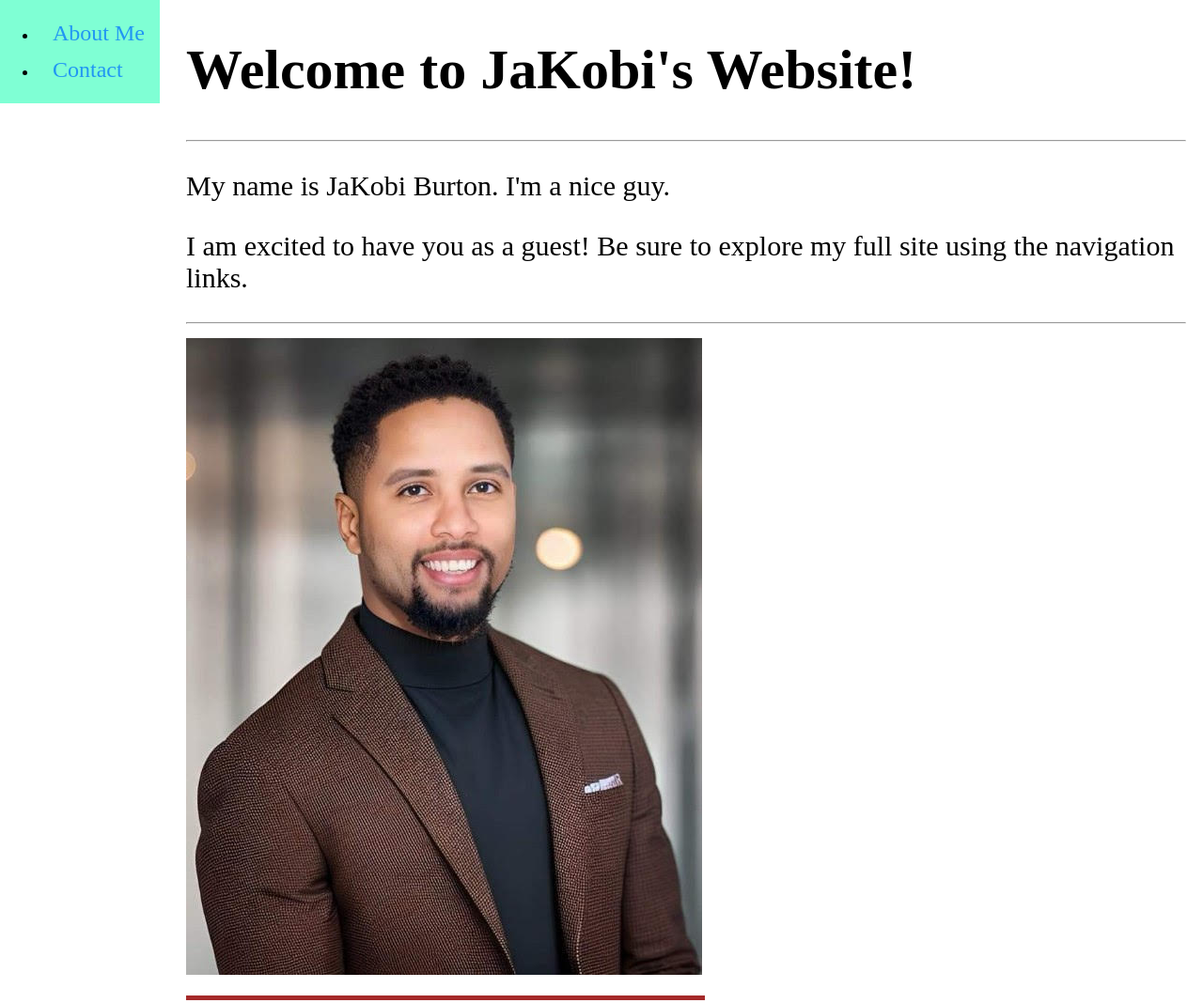
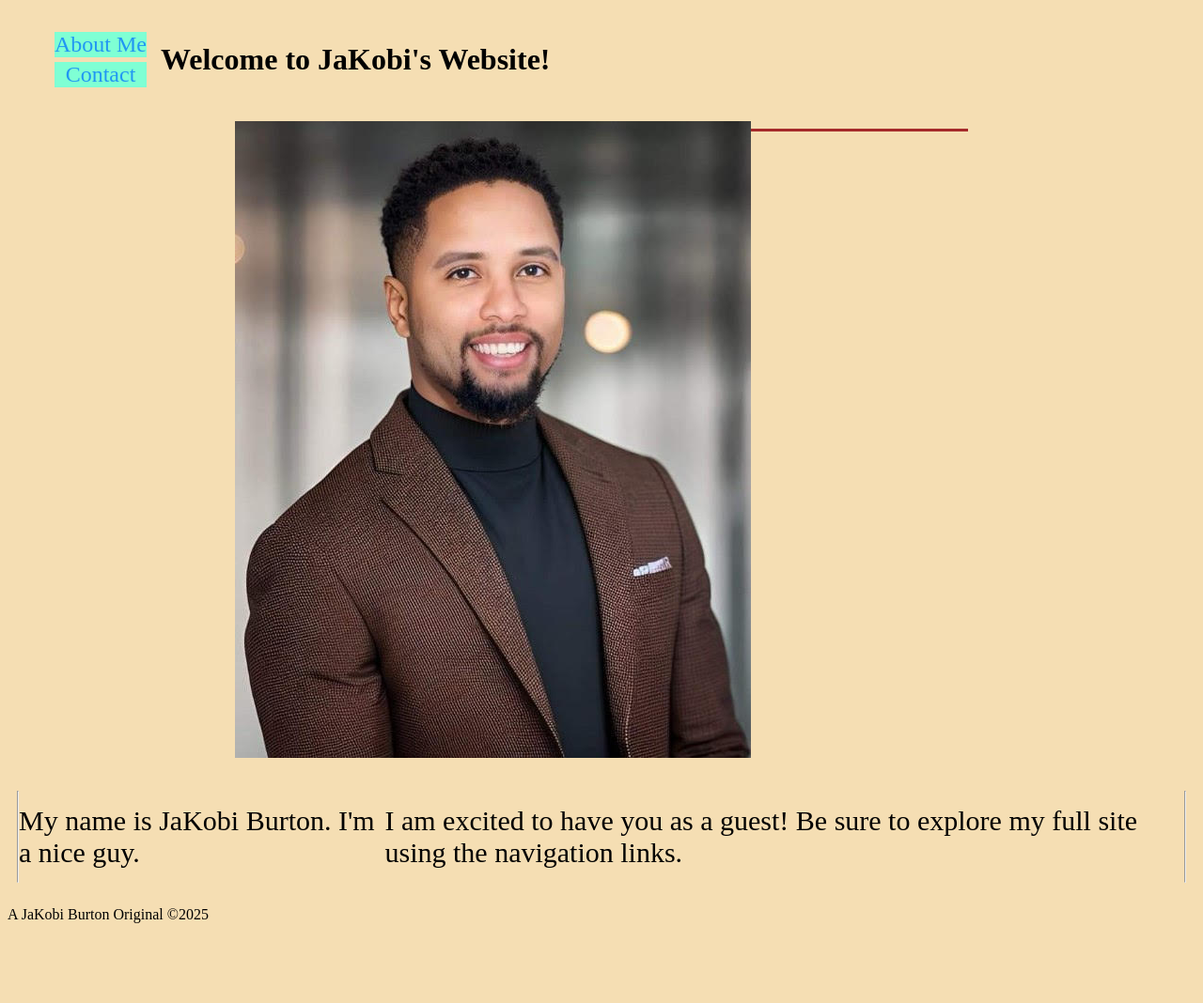
Before and after one commit to jakburto/NavWeb, a plain HTML site: page index.html in a window 1280 px wide. Shown: the whole page at 94% size. After the commit the page ends 991 px from the top, so only its background shows below. Drawn offline with Linux system fonts and the light colour scheme.

Commit message:
Updates to be flexible

```diff
--- a/css/StyleZ.css
+++ b/css/StyleZ.css
@@ -1,2 +1,60 @@
 body {
+    background-color: wheat;
+    * {
+          box-sizing:border-box
+      }
+
+.whole-enchalada {
+    display: flex;
+    flex-flow: row wrap;
+    justify-content: flex-start;
+    align-items: center;
+    text-align: center;
+    align-content:stretch;
 }
+    .whole-enchalada > div {
+        text-align:center;
+        align-content: center;
+        margin:5px;
+    }
+    .sidebar {
+        display:flex;
+        flex-direction:column;
+
+
+        margin:auto;
+        max-width:800px;
+    }
+    .sidebar li {
+        list-style-type: none;
+        margin:5px;
+        background-color:aquamarine;
+        justify-content:center;
+    }
+    .sidebar a {
+        text-decoration: none;
+        font-size:1.5em;
+        color: #2196F3;
+    }
+    .head > h1 {text-align:center;
+                flex:auto;
+    }
+    .mcgriddle > div {
+        display:flex;
+        flex-direction:row;
+        padding:10px;
+        margin:auto;
+        justify-content:flex-end;
+    }
+    .main {
+        font-size: 30px;
+        padding: 10px;
+    }
+    .snapper {max-width: 800px;
+
+    }
+    @media only screen and (max-width: 500px) {
+        .whole-enchalada {background-color:yellow}
+        .sidebar {flex-direction:row;}
+    }
+}
--- a/index.html
+++ b/index.html
@@ -1,51 +1,37 @@
 <!DOCTYPE html>
 <html>
 <head>
-    <meta charset="utf-8" />
-    <title>Welcome to JaKobi's Website!</title>
+    <meta charset="utf-8" name="viewport" content="width=device-width, initial-scale=1.0" />
+    <link rel="stylesheet" href="/css/StyleZ.css" />
+    <title>Welcome to My World</title>
+
 </head>
-<style>
-    .sidebar {
-        width: 170px;
-        position: fixed;
-        z-index: 1;
-        top: 0;
-        left: 0;
-        background-color: aquamarine;
-        padding-top: 10px 0;
-    }
+<body>
+    <div class="whole-enchalada">
+        <div class="sidebar">
+            <ul>
+                <li><a href="pages/about.html">About Me</a></li>
+                <li><a href="pages/contact.html">Contact</a></li>
+            </ul>
+        </div>
+        <div class="head">
+            <h1>Welcome to JaKobi's Website!</h1>
+        </div>
+    </div>
+    <div class="mcgriddle">
+        <div class="snapper">
+            <img src="/images/Hshot.jpg" style="width:75%"
+                 alt="Professional headshot photo of developer JaKobi Burton" />
+            <hr size="5" color="brown" width="550" align="left" />
+        </div>
+        <div class="main">
+            <hr>
+            <p>My name is JaKobi Burton. I'm a nice guy.</p>
+            <p>I am excited to have you as a guest! Be sure to explore my full site using the navigation links.</p>
+            <hr>
+        </div>
 
-        .sidebar a {
-            padding: 6px 8px 6px 16px;
-            text-decoration: none;
-            font-size: 24px;
-            color: #2196F3;
-            display: block
-        }
-
-    .main {
-        margin-left: 180px;
-        font-size: 30px;
-        padding: 0px 10px;
-    }
-</style>
-<body>
-    <div class="main">
-        <h1>Welcome to JaKobi's Website!</h1>
-        <hr>
-        <p>My name is JaKobi Burton. I'm a nice guy.</p>
-        <p>I am excited to have you as a guest! Be sure to explore my full site using the navigation links.</p>
-        <hr>
-        <img src="/images/Hshot.jpg" width="549" height="678"
-             alt="Professional headshot photo of developer JaKobi Burton" />
-        <hr size="5" color="brown" width="550" align="left"/>
-    </div>
-
-    <div class="sidebar">
-        <ul>
-            <li><a href="pages/about.html">About Me</a></li>
-            <li><a href="pages/contact.html">Contact</a></li>
-        </ul>
+        <footer>A JaKobi Burton Original &copy;2025</footer>
     </div>
 </body>
 </html>
```
